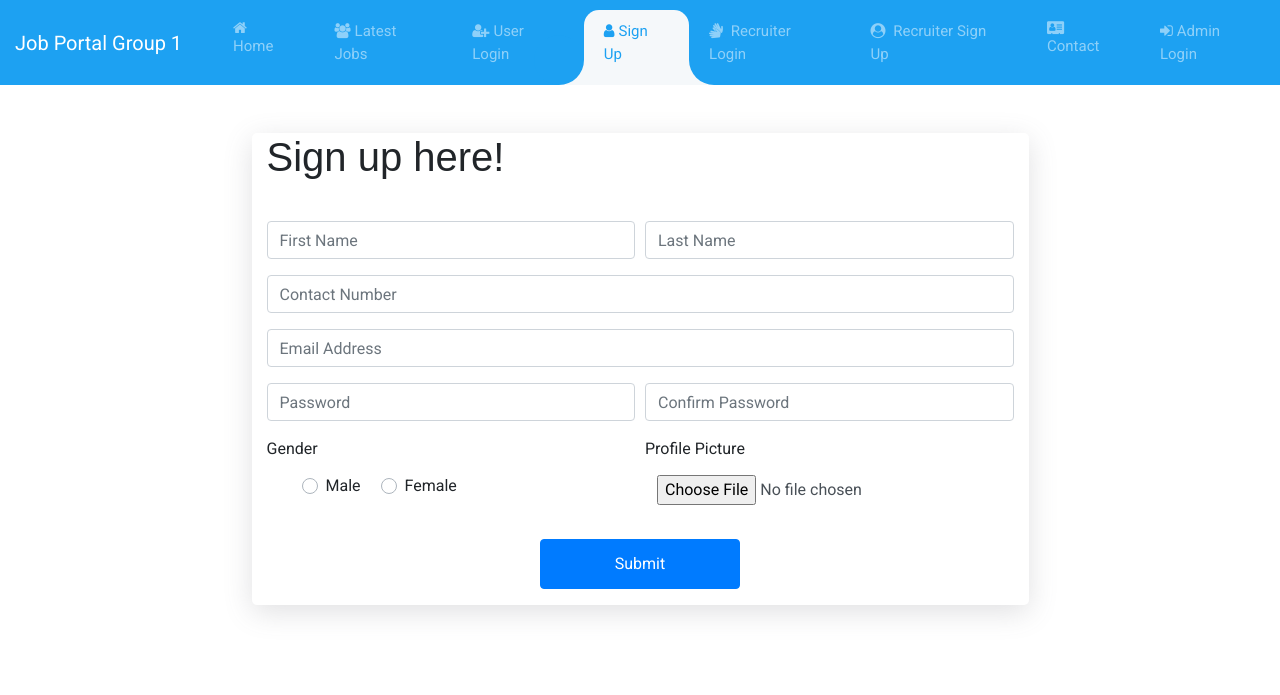
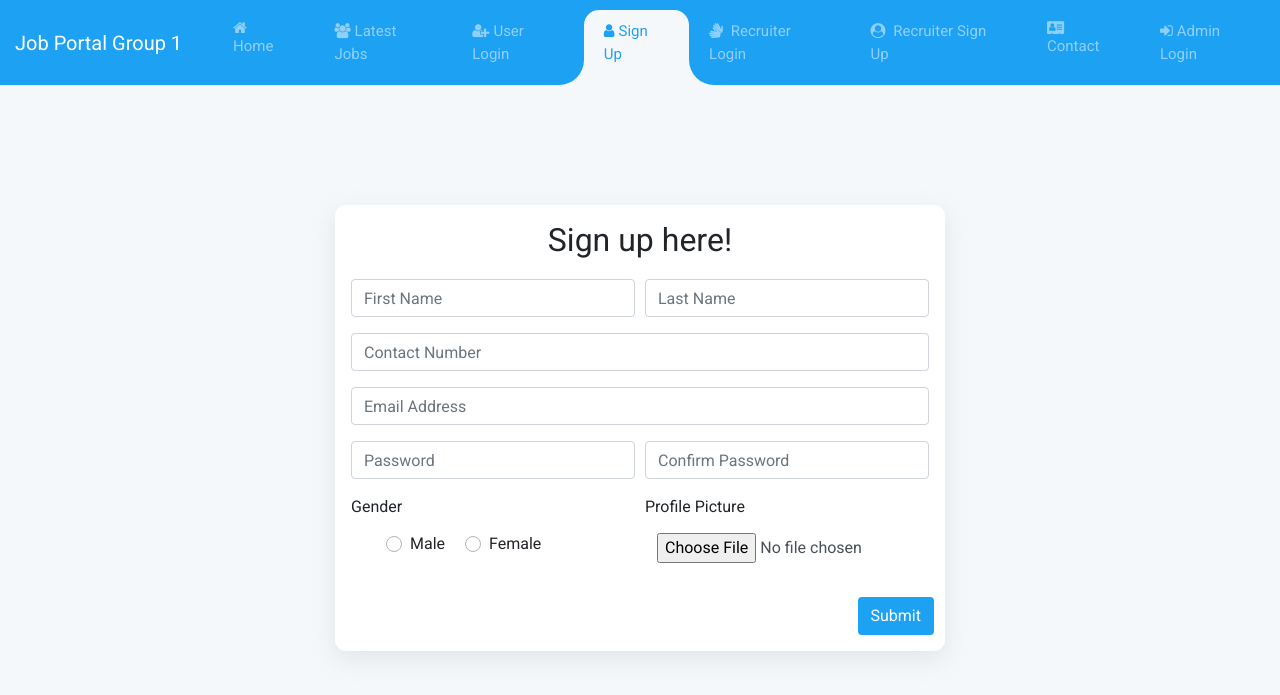
Before and after one commit to angedc02/jobportal, a Django app: page /user_signup in a window 1280 px wide. Shown: the top 695 px of the page. Run offline with Django 4.2, Linux system fonts and the light colour scheme.

Commit message:
fix-user-form-layout-done

```diff
--- a/job/templates/user_home.html
+++ b/job/templates/user_home.html
@@ -10,7 +10,6 @@
       margin-bottom: 2rem;
       box-shadow: rgba(149, 157, 165, 0.2) 0px 8px 24px;
       border-radius: 0.7rem;
-      padding: 1rem 0;
     }
 </style>
 
--- a/job/templates/user_signup.html
+++ b/job/templates/user_signup.html
@@ -14,48 +14,38 @@
         return true;
     }
 </script>
-<form class="container mt-5" onsubmit="return checkpass();" name="signup" method="post" enctype="multipart/form-data">
+<body style="background-color: #F5F8FA;">
+    <div class="col-lg-6" style="margin: max(15vh, 4rem) auto;">
+        <form class="mt-5" onsubmit="return checkpass();" name="signup" method="post" enctype="multipart/form-data">
         {% csrf_token %}
-<div class="laman container mt-5">
-    <h1>Sign up here!</h1>
+        <div class="mt-5" style="border-radius: 0.7rem; padding: 1rem 1rem 0 1rem; background-color: #fff; box-shadow: rgba(149, 157, 165, 0.2) 0px 8px 24px;">
+            <h2 class="text-center">Sign up here!</h2>
             <div class="all form-row">
                 <div class="form-group col-md-6">
-<!--            <label>First Name</label>-->
                     <input type="text" class="form-control" name="fname" placeholder="First Name" required>
                 </div>
-
                 <div class="form-group col-md-6">
-<!--            <label>Last Name</label>-->
                     <input type="text" class="form-control" name="lname" placeholder="Last Name" required>
                 </div>
             </div>
-
             <div class="form-row">
                 <div class="form-group col-md-12">
-<!--            <label>Contact</label>-->
                     <input type="text" class="form-control" name="contact" placeholder="Contact Number" required>
                 </div>
             </div>
-
             <div class="form-row">
                 <div class="form-group col-md-12">
-<!--            <label>Email ID</label>-->
                     <input type="text" class="form-control" name="email" placeholder="Email Address" required>
                 </div>
             </div>
-
             <div class="form-row">
                 <div class="form-group col-md-6">
-<!--            <label>Password</label>-->
                     <input type="password" class="form-control" name="pwd" placeholder="Password" required>
                 </div>
-
                 <div class="form-group col-md-6">
-<!--            <label>Confirm Password</label>-->
                     <input type="password" class="form-control" name="cpwd" placeholder="Confirm Password" required>
                 </div>
             </div>
-
             <div class="form-row">
                 <div class="form-group col-md-6">
                     <label>Gender</label>
@@ -71,22 +61,17 @@
                         </div>
                     </div>
                 </div>
-
                 <div class="form-group col-md-6">
                     <label>Profile Picture</label>
                     <input type="file" class="noborder form-control" name="image" required>
                 </div>
+                <input type="submit" value="Submit" class="btn my-3" style="color: #fff; background-color: #1DA1F2; margin-left: auto;">
             </div>
+        </div>
+    </form>
+</div>
+</body>
 
-    <div class="center">
-        <input type="submit" value="Submit" class="submit btn btn-primary my-3" >
-    </div>
-
-</div>
-
-
-
-</form>
 {% if error == "no" %}
 <script>
     alert("Signup Successful");
```
Also changed, not shown: job/templates/change_passworduser.html (+6 -4 lines), job/templates/user_login.html (+4 -3 lines), db.sqlite3. Lines whose indentation alone changed are shown as unchanged.
